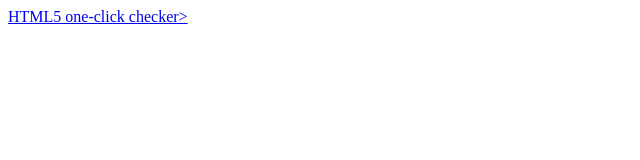
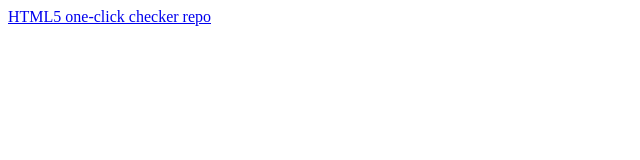
Before and after one commit to Acidburn0zzz/HTML5-one-click-checker, a website: page data/panel.html in a window 1280 px wide. Shown: the full height of the page, 0-640 px from the left. Drawn offline with Linux system fonts and the light colour scheme.

Commit message:
fix link to github repo

```diff
--- a/data/panel.html
+++ b/data/panel.html
@@ -4,6 +4,8 @@
 </head>
 <body>
   <div id="results"></div>
-  <footer><a href="https://github.com/PTony/HTML5-one-click-checker">HTML5 one-click checker><a></footer>
+  <footer>
+    <a href="https://github.com/PTony/HTML5-one-click-checker" target="_blank">HTML5 one-click checker repo</a>
+  </footer>
 </body>
 </html>
```
